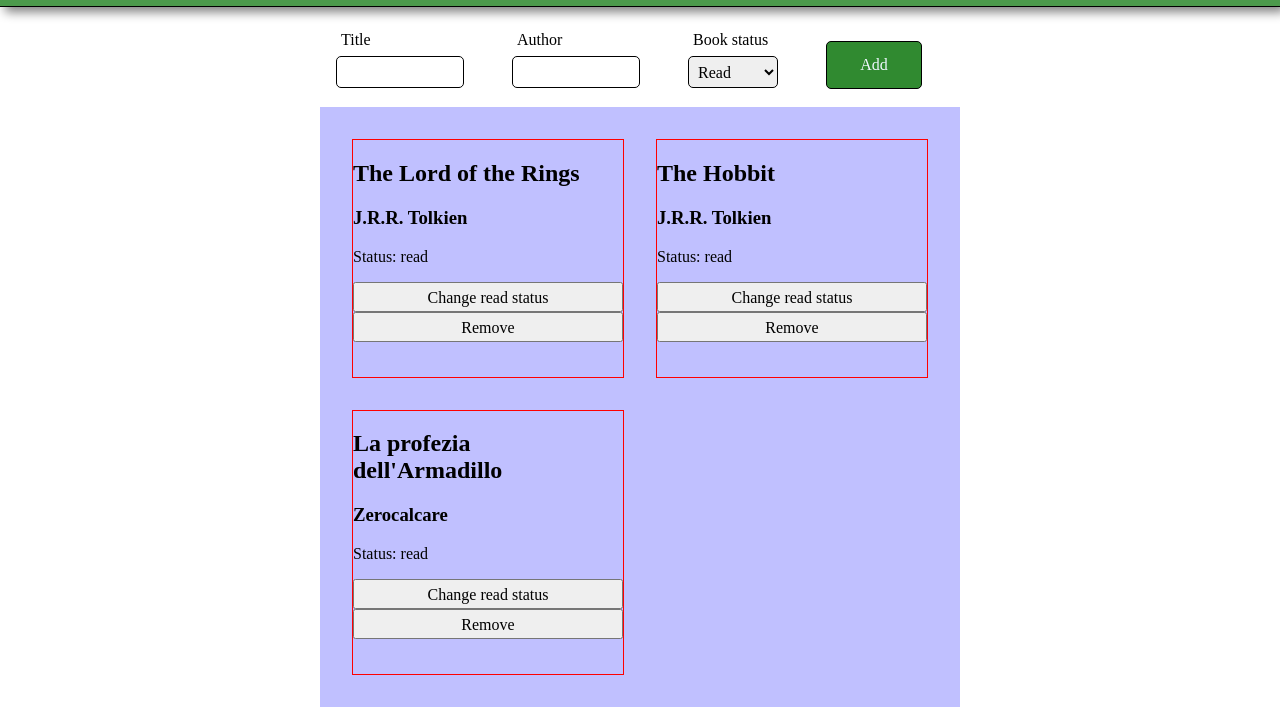
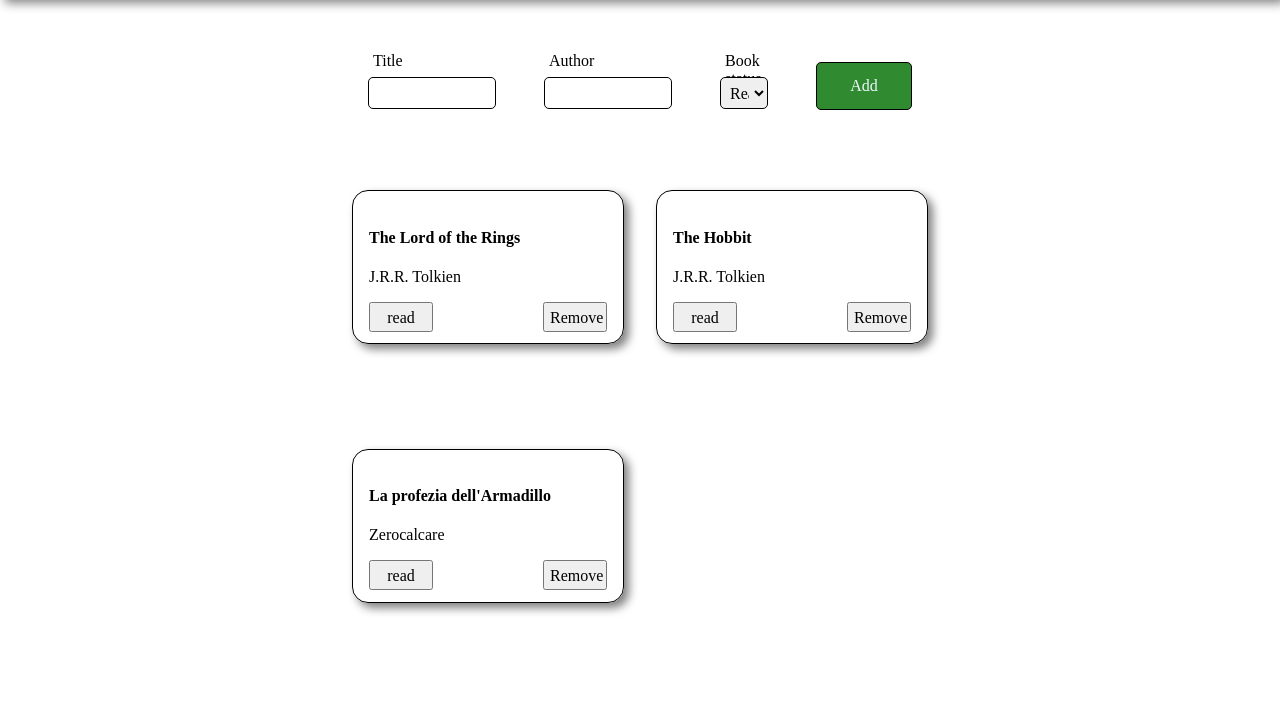
Before and after one commit to BuonicosII/library, a plain HTML site: page index.html in a window 1280 px wide. Shown: the part 93-800 px from the top of the page. Drawn offline with Linux system fonts and the light colour scheme.

Commit message:
Add schematic friendly ux to book cards

```diff
--- a/script.js
+++ b/script.js
@@ -38,22 +38,26 @@ function orderShelf() {
   for (const book of myLibrary) {
     let indexNum = `${myLibrary.findIndex(function (item) {return item.title === book.title})}`
     let card = document.createElement('div');
-    let title = document.createElement('h2');
-    let author = document.createElement('h3');
-    let read = document.createElement('p');
+    let title = document.createElement('h4');
+    let author = document.createElement('p');
+    //let read = document.createElement('p');
+    let buttonDiv = document.createElement('div');
     let removeButton = document.createElement('button');
     let toggleStatus = document.createElement('button');
     title.textContent = book.title;
     author.textContent = book.author;
-    read.textContent = `Status: ${book.read}`;
-    toggleStatus.textContent = 'Change read status';
+    //read.textContent = `Status: ${book.read}`;
+    toggleStatus.textContent = `${book.read}`;
     removeButton.textContent = 'Remove';
     shelf.appendChild(card);
+    card.setAttribute('class', 'card');
     card.appendChild(title);
     card.appendChild(author);
-    card.appendChild(read);
-    card.appendChild(toggleStatus);
-    card.appendChild(removeButton);
+    //card.appendChild(read);
+    card.appendChild(buttonDiv);
+    buttonDiv.setAttribute('class', 'buttondiv');
+    buttonDiv.appendChild(toggleStatus);
+    buttonDiv.appendChild(removeButton);
     removeButton.setAttribute('data-index', `${indexNum}`);
     removeButton.addEventListener('click', removeFromLibrary);
     toggleStatus.setAttribute('data-index', `${indexNum}`);
--- a/style.css
+++ b/style.css
@@ -43,6 +43,7 @@ form {
     grid-area: 2 / 2 / 3 / 3;
     display: flex;
     gap: 1rem;
+    padding: 2rem;
 }
 
 #addtolibrary div {
@@ -81,13 +82,25 @@ form {
 
 #shelf {
     grid-area: 3 / 2 / 4 / 3;
-    background-color: rgba(0, 0, 255, 0.247);
     display: grid;
     grid-template-columns: repeat(auto-fit, minmax(200px, 1fr));
     gap: 2rem;
     padding: 2rem;
 }
 
-#shelf div {
-    border: 1px solid red
+.card {
+    border: solid black 1px;
+    border-radius: 1rem;
+    padding: 1rem;
+    height: 15vh;
+    box-shadow: 5px 5px 10px grey;
 }
+
+.buttondiv {
+    display: flex;
+    justify-content: space-between;
+}
+
+.buttondiv button {
+    width: 5vw;
+}
```
